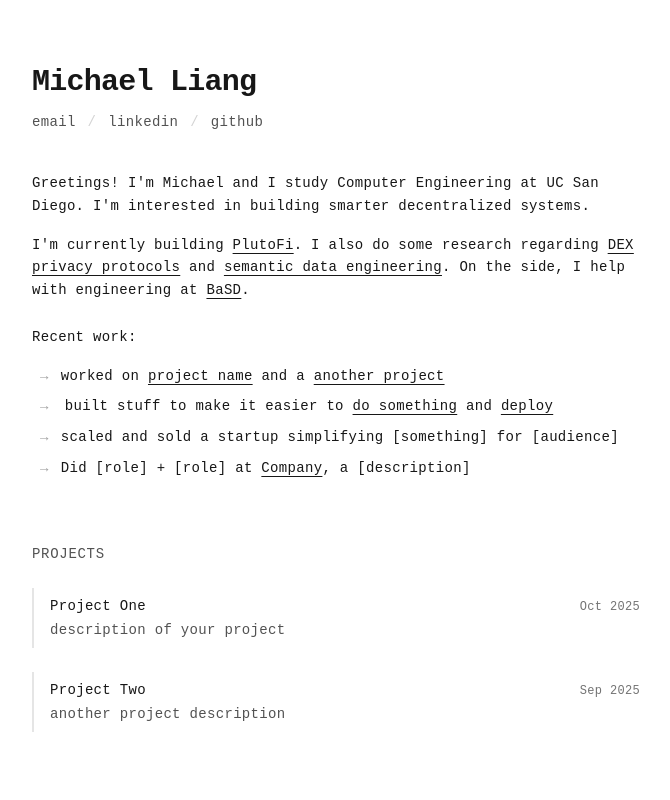
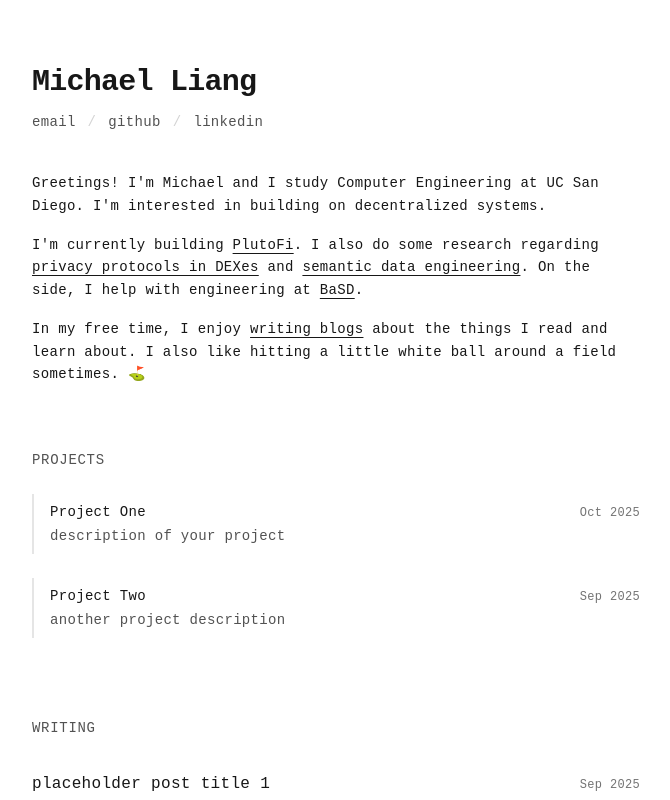
Before and after one commit to mili118/portfolio, a Next.js app: page / in a window 1280 px wide. Shown: the top 800 px of the page, without its empty margins (304-974 px from the left). Built offline with nearby package versions, Linux system fonts and the light colour scheme.

Commit message:
finish intro

```diff
--- a/app/page.tsx
+++ b/app/page.tsx
@@ -14,12 +14,12 @@ export default function Home() {
               email
             </Link>
             <span className="text-neutral-300 dark:text-neutral-700">/</span>
+            <Link href="https://github.com/mili118" target="_blank" rel="noopener noreferrer" className="text-neutral-600 dark:text-neutral-400 hover:text-neutral-900 dark:hover:text-neutral-100">
+              github
+            </Link>
+            <span className="text-neutral-300 dark:text-neutral-700">/</span>
             <Link href="https://www.linkedin.com/in/michael-liang8/" target="_blank" rel="noopener noreferrer" className="text-neutral-600 dark:text-neutral-400 hover:text-neutral-900 dark:hover:text-neutral-100">
               linkedin
-            </Link>
-            <span className="text-neutral-300 dark:text-neutral-700">/</span>
-            <Link href="https://github.com/mili118" target="_blank" rel="noopener noreferrer" className="text-neutral-600 dark:text-neutral-400 hover:text-neutral-900 dark:hover:text-neutral-100">
-              github
             </Link>
           </div>
         </header>
@@ -27,7 +27,7 @@ export default function Home() {
         {/* Main Content */}
         <article className="space-y-4 leading-relaxed mb-16 text-sm">
           <p>
-            Greetings! I&apos;m Michael and I study Computer Engineering at UC San Diego. I'm interested in building smarter decentralized systems.
+            Greetings! I&apos;m Michael and I study Computer Engineering at UC San Diego. I'm interested in building on decentralized systems.
           </p>
 
           <p>
@@ -37,7 +37,7 @@ export default function Home() {
             </Link>
             . I also do some research regarding{" "}
             <Link href="#" className="underline underline-offset-4 decoration-1">
-              DEX privacy protocols
+              privacy protocols in DEXes
             </Link>
             {" "}and{" "}
             <Link href="#" className="underline underline-offset-4 decoration-1">
@@ -50,9 +50,18 @@ export default function Home() {
             .
           </p>
 
-          <p> </p>
+          <p> In my free time, I enjoy{" "}
 
-          <p className="pt-2 font-medium">Recent work:</p>
+          <Link href="#" className="underline underline-offset-4 decoration-1">
+            writing blogs
+          </Link>
+            {" "} about the things I read and learn about. I also like hitting a little white
+            ball around a field sometimes. ⛳️
+
+
+          </p>
+
+          {/* <p className="pt-2 font-medium">Recent work:</p>
 
           <ul className="space-y-2 ml-2">
             <li className="flex gap-3">
@@ -95,7 +104,7 @@ export default function Home() {
                 , a [description]
               </span>
             </li>
-          </ul>
+          </ul> */}
         </article>
 
         {/* Technical Section */}
```
